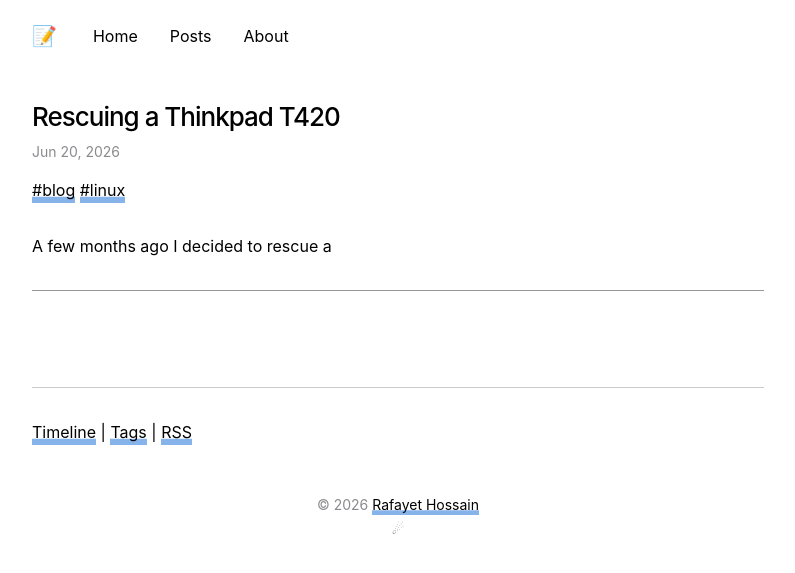
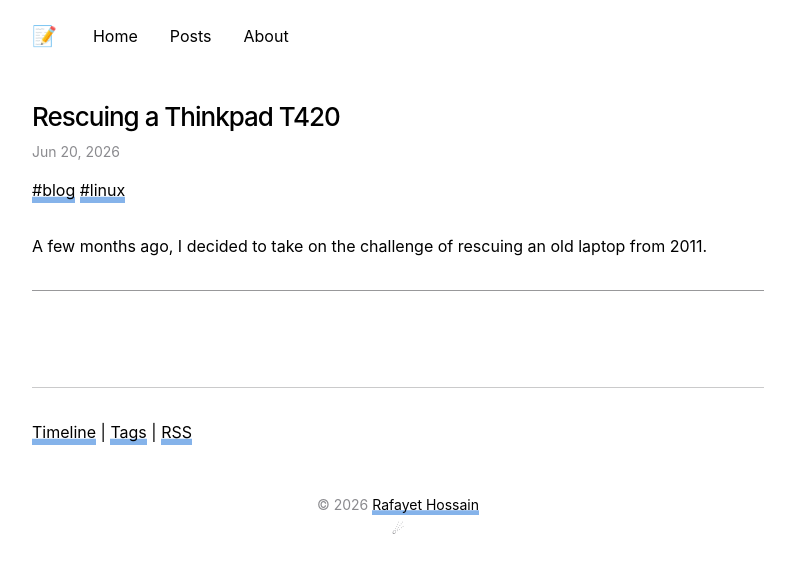
Before and after one commit to rafayet-git/hos.sh, a Jekyll site: the page built from _posts/2026-06-20-rescuing-a-thinkpad-t420.md, in a window 1280 px wide. Shown: the top 573 px of the page, without its empty margins (242-1037 px from the left). Built offline with Jekyll 4.4.1, drawn with Linux system fonts in a browser that asks for light colours; comment, search, counter and statistics services are not loaded.

Commit message:
Update Posts “2026-06-20-rescuing-a-thinkpad-t420”

```diff
--- a/_posts/2026-06-20-rescuing-a-thinkpad-t420.md
+++ b/_posts/2026-06-20-rescuing-a-thinkpad-t420.md
@@ -5,4 +5,4 @@ date: 2026-06-20
 tags: blog linux
 ---
 
-A few months ago I decided to rescue a
+A few months ago, I decided to take on the challenge of rescuing an old laptop from 2011.
```
